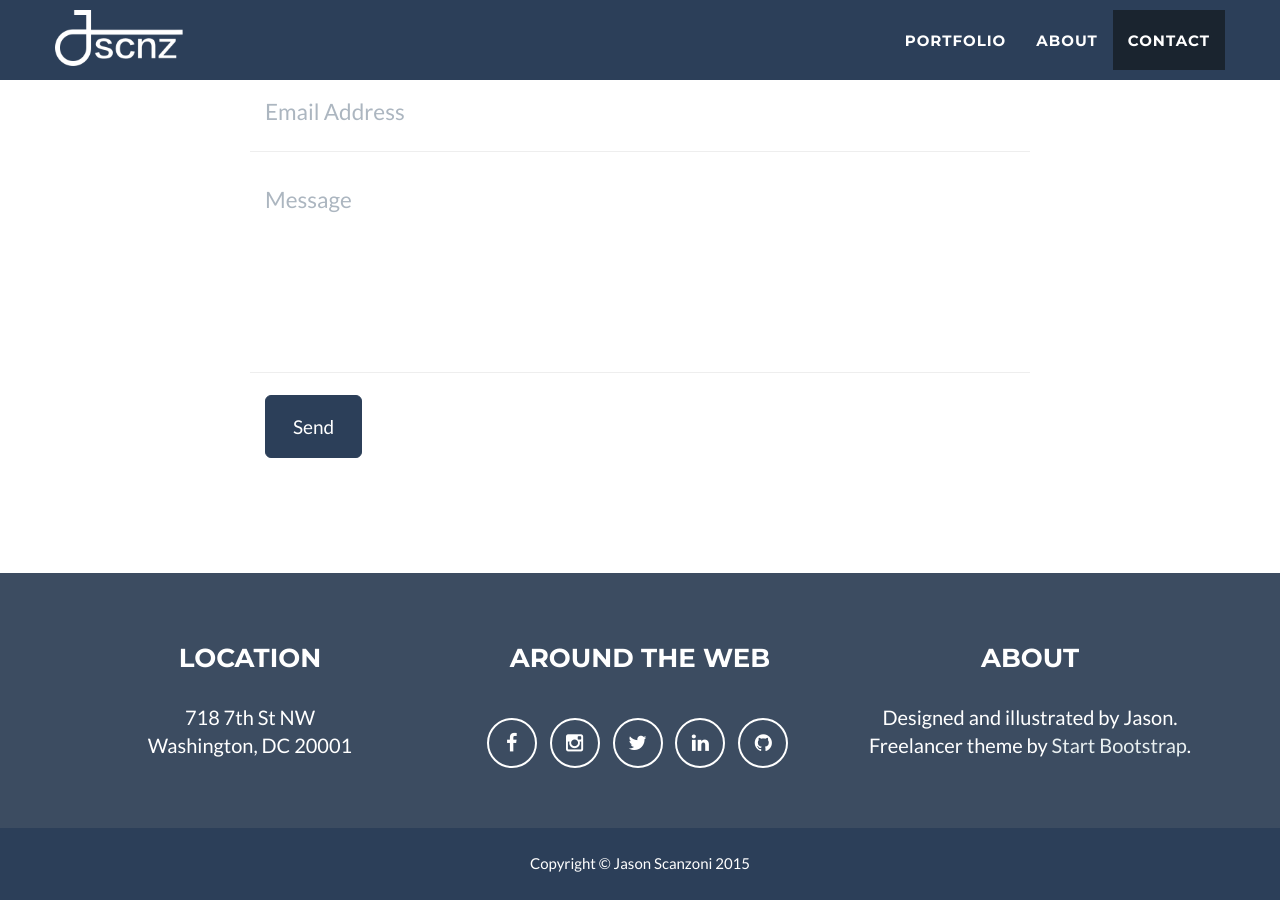
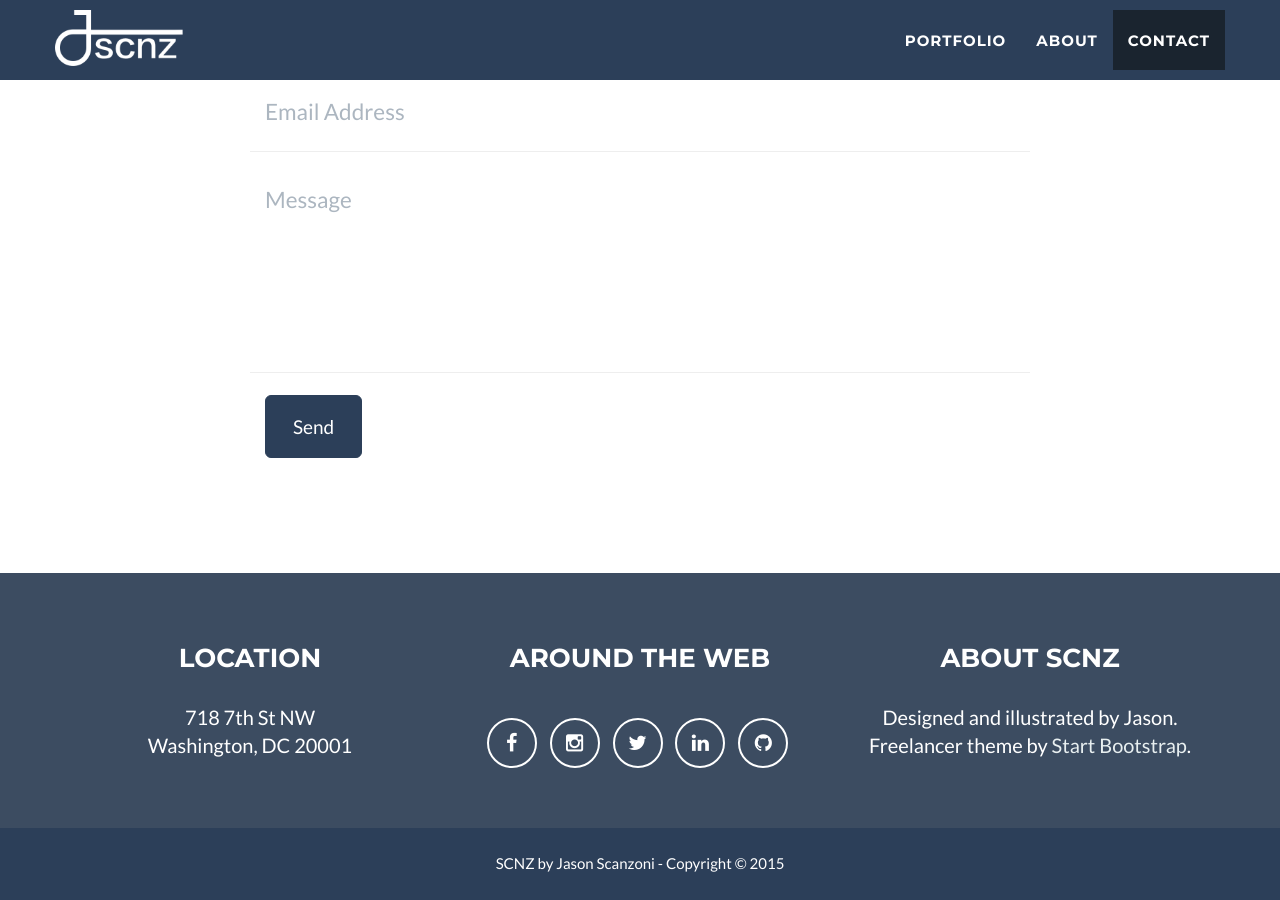
Before and after one commit to jscanzoni/jscanzoni.github.io, a Jekyll site: the page built from index.html, in a window 1280 px wide and 900 px high, scrolled down 2503 px. Built offline with Jekyll 4.4.1, drawn with Linux system fonts in a browser that asks for light colours.

Commit message:
added SCNZ to the footer and in title/alt tags

```diff
--- a/_config.yml
+++ b/_config.yml
@@ -19,7 +19,7 @@ footer:
   copyright: Jason Scanzoni
   location: Location
   social: Around the Web
-  credits: About
+  credits: About SCNZ
 
 # Social networks usernames (many more available: google-plus, flickr, dribbble, pinterest, instagram, tumblr, linkedin, etc.)
 social:
--- a/_includes/footer.html
+++ b/_includes/footer.html
@@ -32,7 +32,7 @@
             <div class="container">
                 <div class="row">
                     <div class="col-lg-12">
-                        Copyright &copy; {{ site.footer.copyright }} 20{{ site.time | date: '%y' }}
+                        SCNZ by {{ site.footer.copyright }} - Copyright &copy; 20{{ site.time | date: '%y' }}
                         <!--SCNZ is hosted on <a href="https://pages.github.com/" target="_blank">GitHub Pages</a> and powered by <a href="http://jekyllrb.com/" target="_blank">Jekyll</a> and <a href="http://getbootstrap.com/" target="_blank">Bootstrap</a>-->
                     </div>
                 </div>
--- a/_includes/header.html
+++ b/_includes/header.html
@@ -3,7 +3,7 @@
         <div class="container">
             <div class="row">
                 <div class="col-lg-12">
-                    <img class="profile-img-responsive" src="img/profile.png" alt="">
+                    <img class="profile-img-responsive" src="img/profile.png" alt="Jason Scanzoni - SCNZ">
                     <div class="intro-text">
                         <span class="name">Jason Scanzoni</span>
                         <hr class="star-light">
--- a/_includes/nav.html
+++ b/_includes/nav.html
@@ -9,7 +9,7 @@
                     <span class="icon-bar"></span>
                     <span class="icon-bar"></span>
                 </button>
-                <a class="navbar-brand" href="#page-top">&nbsp;</a>
+                <a class="navbar-brand" href="#page-top" title="SCNZ - Jason Scanzoni">&nbsp;</a>
             </div>
 
             <!-- Collect the nav links, forms, and other content for toggling -->
```
